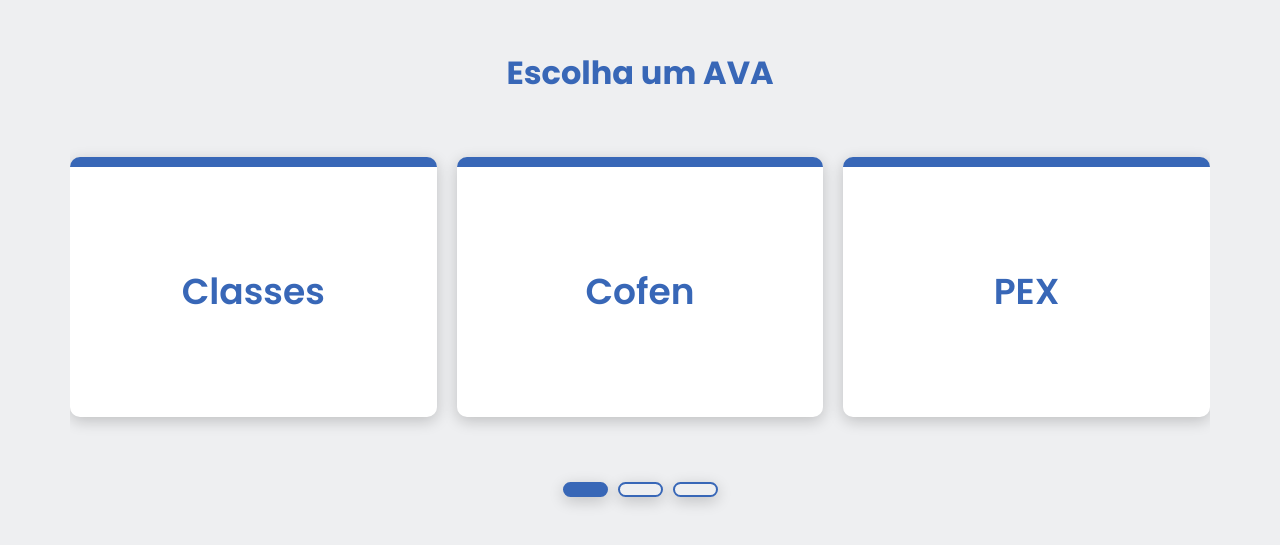
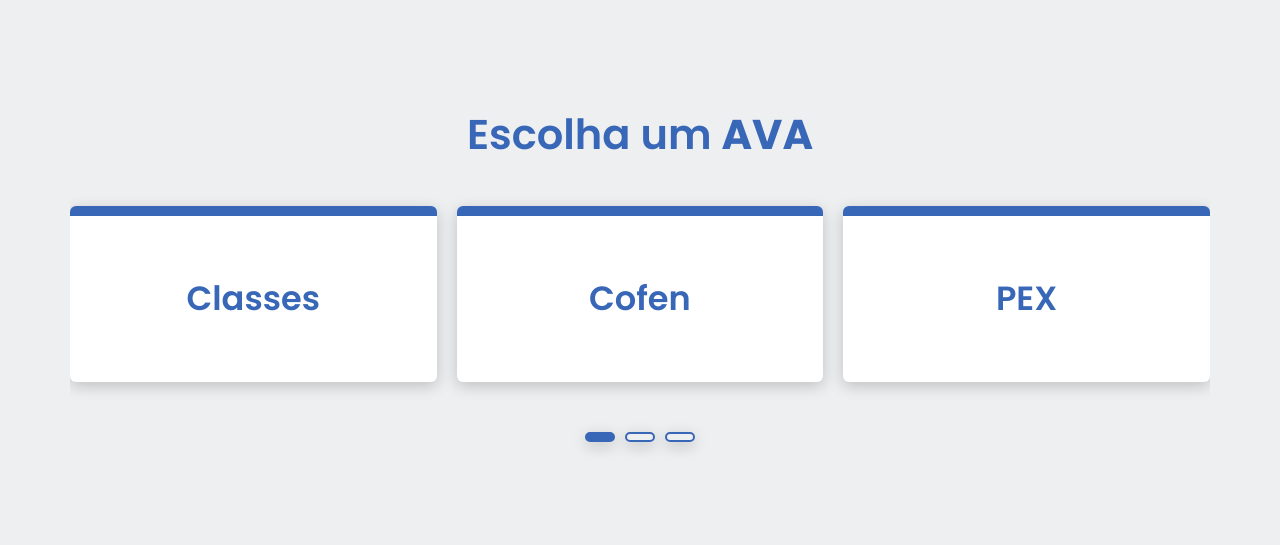
Before and after one commit to RubenFontes/jquery-card-slider, a plain HTML site: page index.html in a window 1280 px wide. Shown: the part 125-670 px from the top of the page. Drawn offline with nearby package versions, Linux system fonts and the light colour scheme.

Commit message:
Update style.css

```diff
--- a/style.css
+++ b/style.css
@@ -16,8 +16,9 @@
   width: 100%;
 }
 h1{
+  font-size: calc(2vh + 2vw);
+  font-weight: 600;
   text-align: center;
-  margin-bottom: 40px;
   color: #3867B7;
 }
 .carousel{
@@ -26,31 +27,30 @@
   padding: 0 30px;
 }
 .carousel .card{
-  border-top: 10px solid #3867B7;
+  border-top: 0.3em solid #3867B7;
   cursor: pointer;
   background-color: white;
   color: #3867B7;
   text-align: center;
-  margin: 20px 0;
-  line-height: 250px;
-  font-size: 36px;
+  margin: 40px 0;
+  line-height: calc(8vw + 8vh);
+  font-size: calc(1vh + 2vw);
   font-weight: 600;
-  border-radius: 10px;
+  border-radius: 6px;
   box-shadow: 0px 4px 15px rgba(0,0,0,0.2);
   transition: 0.5s;
 }
 .card:hover{
-  border-top: 10px solid #F17335;
+  border-top: 0.3em solid #F17335;
   color: #F17335;
   transform: scale(0.98);
 }
 .owl-dots{
   text-align: center;
-  margin-top: 40px;
 }
 .owl-dot{
-  height: 15px;
-  width: 45px;
+  height: 10px;
+  width: 30px;
   margin: 0 5px;
   outline: none;
   border-radius: 14px;
```
